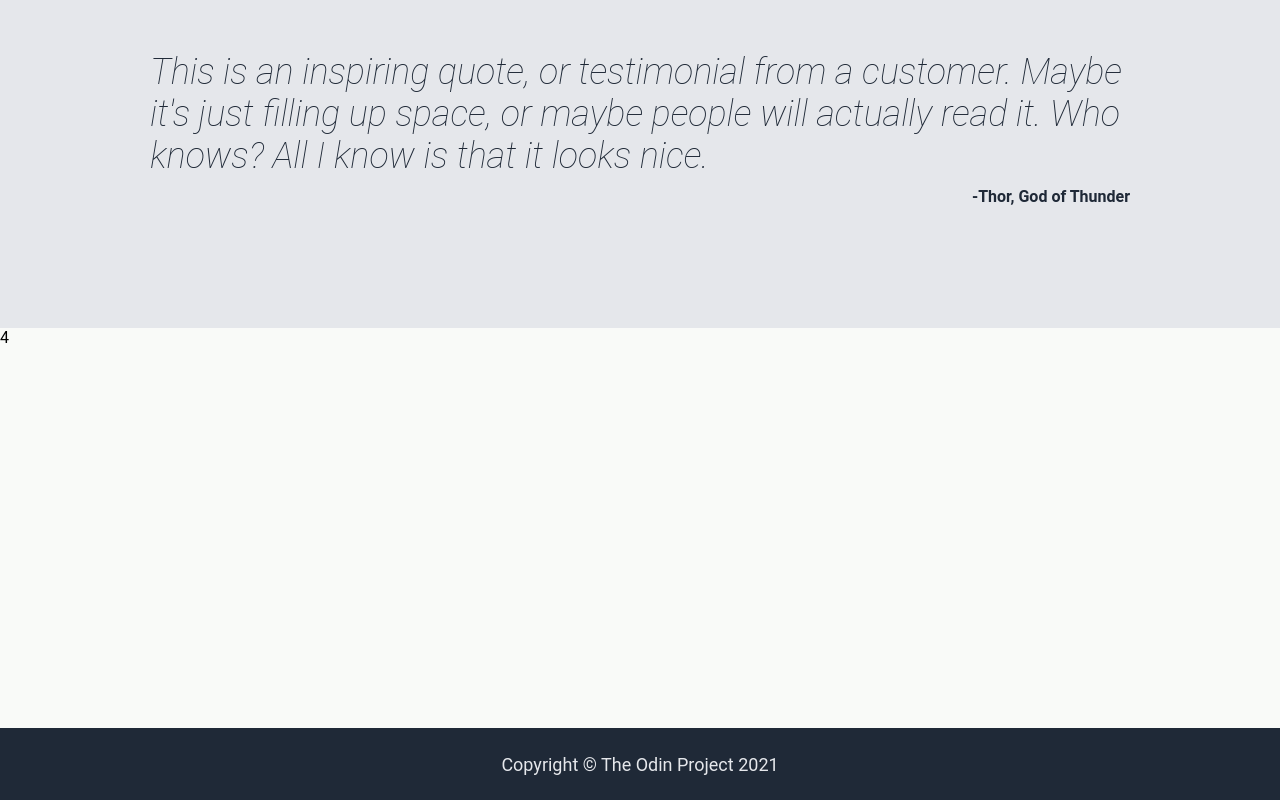
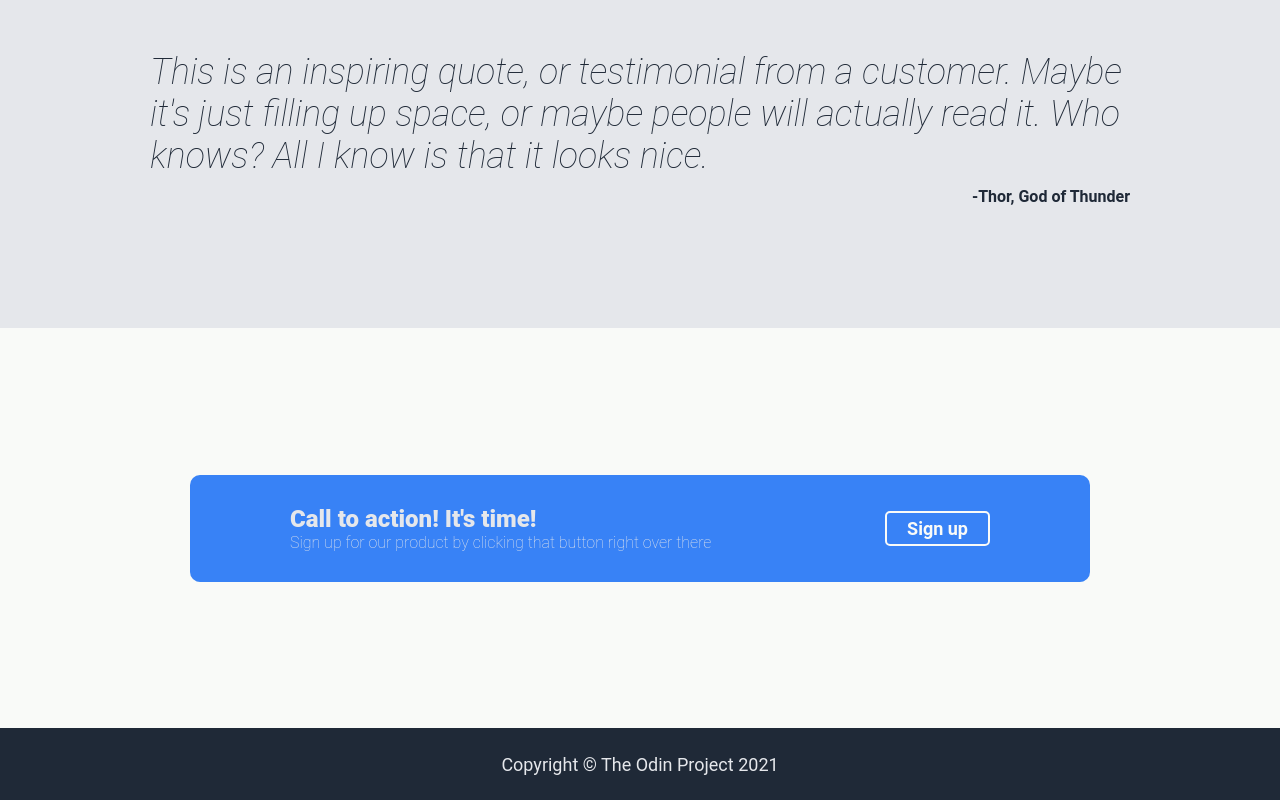
Before and after one commit to anekemuna/landing_page, a plain HTML site: page index.html in a window 1280 px wide. Shown: the part 944-1744 px from the top of the page. Drawn offline with Linux system fonts and the light colour scheme.

Commit message:
Add Call action section

```diff
--- a/index.html
+++ b/index.html
@@ -38,7 +38,17 @@
         </blockquote>
         <p><strong>-Thor, God of Thunder</strong></p>
       </section>
-      <section class="call-to-action">4</section>
+      <section class="call-to-action">
+        <div class="floating-container">
+          <div id="details">
+            <h3>Call to action! It's time!</h3>
+            <p>
+              Sign up for our product by clicking that button right over there
+            </p>
+          </div>
+          <button>Sign up</button>
+        </div>
+      </section>
     </div>
     <div class="footer">Copyright © The Odin Project 2021</div>
   </body>
--- a/style.css
+++ b/style.css
@@ -43,6 +43,8 @@ body {
 
 section {
     min-height: 400px;
+    display: flex;
+    justify-content: center;
 }
 
 .hero {
@@ -50,8 +52,6 @@ section {
     color: #E5E7EB;
     font-size: 18px;
     font-weight: lighter;
-    display: flex;
-    justify-content: center;
     align-items: center;
     gap: 40px;
 }
@@ -66,6 +66,22 @@ section {
     font-size: 48px;
     font-weight: 900;
     margin-bottom: 5px;
+}
+
+.hero button {
+    margin-top: 10px;
+    border: none;
+}
+
+button {
+    background-color: #3882F6;
+    color: #F9FAF8;
+    font-weight: bold;
+    font-size: 18px;
+    border-style: solid;
+    border-color: #F9FAF8;
+    border-radius: 5px;
+    padding: 5px 20px;
 }
 
 .image {
@@ -85,9 +101,7 @@ section {
 .quote {
     background-color: #E5E7EB;
     color:#1F2937;
-    display:flex;
     flex-direction: column;
-    justify-content: center;
     align-items: center;
     padding: 0 150px;
 }
@@ -104,20 +118,29 @@ blockquote {
 
 .call-to-action {
     background-color: #F9FAF8;
+    align-items: center;
 }
 
-.hero button {
-    margin-top: 10px;
-    border: none;
+.floating-container {
+    width: 700px;
+    padding: 30px 100px;
+    background-color: #3882F6;
+    color: #E5E7EB;
+    font-weight: lighter;
+    display: flex;
+    justify-content: center;
+    align-items: center;
+    gap: 20px;
+    border-radius: 10px;
 }
 
-button {
-    background-color: #3882F6;
-    color: #F9FAF8;
-    border-style: solid;
-    border-color: #F9FAF8;
-    border-radius: 5%;
-    padding: 5px 20px;
+#details {
+    margin-right: auto;
+}
+
+h3 {
+    font-weight: 900;
+    font-size: 24px;
 }
 
 
```
